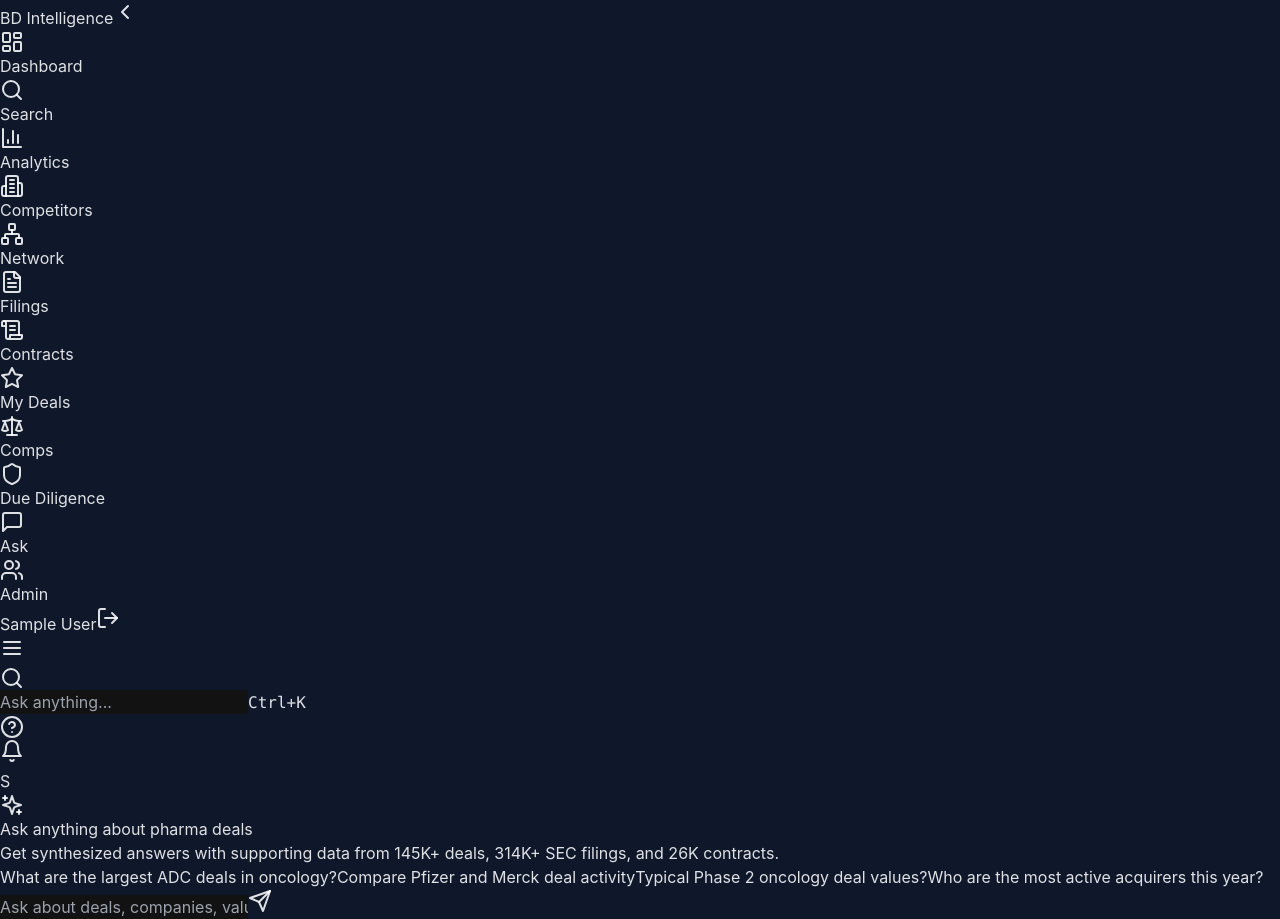
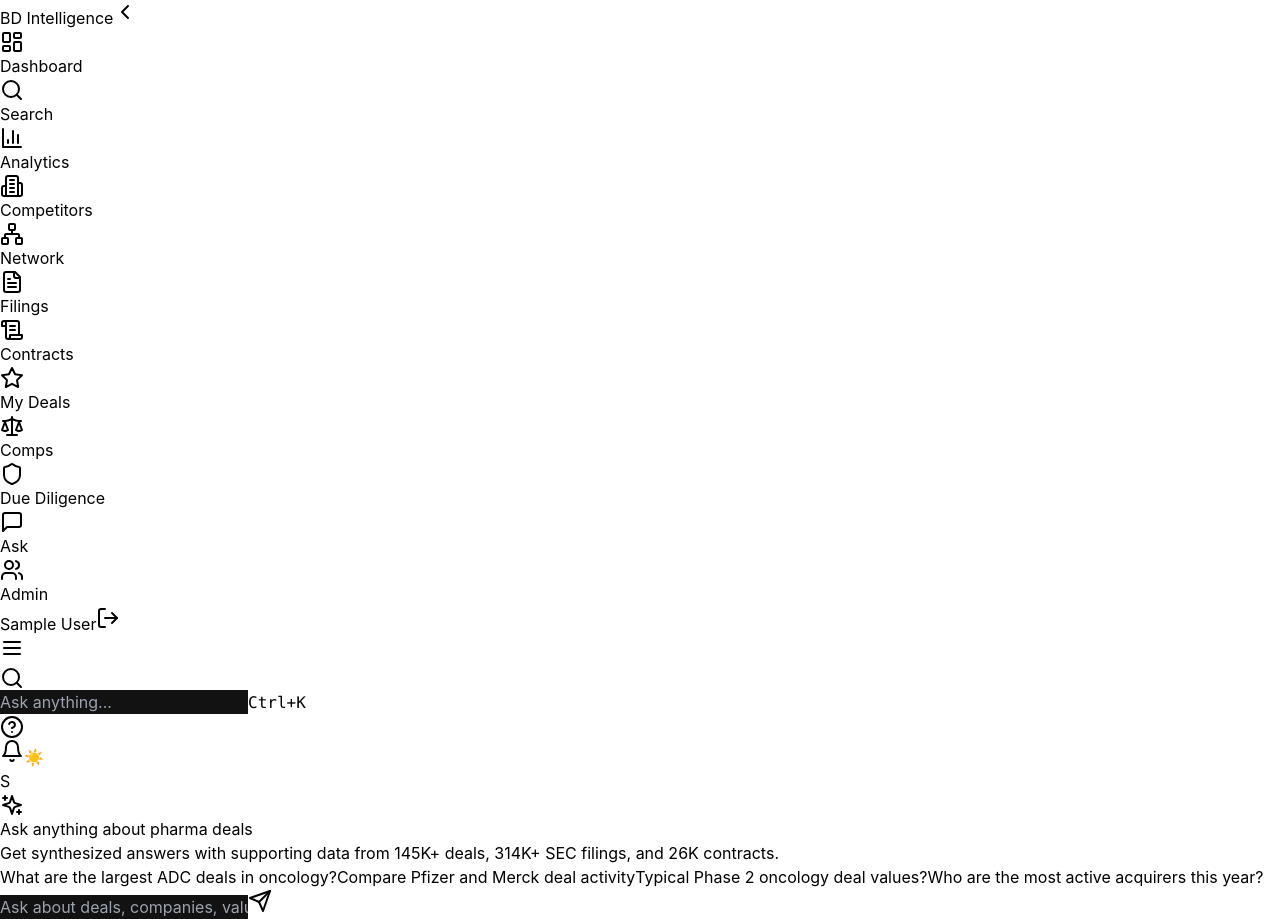
Before and after one commit to mcbuckeye/onebd, a React (Vite) app in the folder frontend/: page /chat in a window 1280 px wide. Built offline with nearby package versions, Linux system fonts and the light colour scheme; sample sign-in values are in the browser's storage.

Commit message:
feat: add light/dark mode toggle with ThemeToggle component

```diff
--- /dev/null
+++ b/frontend/src/components/ThemeToggle.tsx
@@ -0,0 +1,31 @@
+import { useEffect } from 'react';
+
+export default function ThemeToggle() {
+  const root = document.documentElement;
+
+  // Initialize theme from localStorage
+  useEffect(() => {
+    const saved = localStorage.getItem('theme');
+    if (saved === 'dark') {
+      root.classList.add('dark-mode');
+    } else {
+      root.classList.remove('dark-mode');
+    }
+  }, [root]);
+
+  const toggle = () => {
+    const isDark = root.classList.toggle('dark-mode');
+    localStorage.setItem('theme', isDark ? 'dark' : 'light');
+  };
+
+  return (
+    <button
+      onClick={toggle}
+      className="p-1 rounded hover:bg-slate-800"
+      aria-label="Toggle dark mode"
+    >
+      {/* Simple sun/moon icons using Unicode */}
+      {root.classList.contains('dark-mode') ? '🌙' : '☀️'}
+    </button>
+  );
+}
--- a/frontend/src/layouts/MainLayout.tsx
+++ b/frontend/src/layouts/MainLayout.tsx
@@ -8,6 +8,7 @@ import {
 } from 'lucide-react';
 import { useAuth } from '../contexts/AuthContext';
 import { useKeyboardShortcuts } from '../hooks/useKeyboardShortcuts';
+import ThemeToggle from '../components/ThemeToggle';
 
 const NAV_ITEMS = [
   { to: '/', icon: LayoutDashboard, label: 'Dashboard' },
@@ -169,6 +170,9 @@ export default function MainLayout() {
             <Bell className="w-5 h-5 text-slate-400" />
           </button>
 
+          {/* Theme toggle */}
+          <ThemeToggle />
+
           {/* User avatar */}
           <div className="w-8 h-8 rounded-full bg-blue-600 flex items-center justify-center text-sm font-medium">
             {user?.name?.[0] || user?.email?.[0] || '?'}
--- a/frontend/src/main.tsx
+++ b/frontend/src/main.tsx
@@ -2,6 +2,7 @@ import React from 'react'
 import ReactDOM from 'react-dom/client'
 import App from './App.tsx'
 import './index.css'
+import './styles/themes.css'
 
 ReactDOM.createRoot(document.getElementById('root')!).render(
   <React.StrictMode>
--- /dev/null
+++ b/frontend/src/styles/themes.css
@@ -0,0 +1,17 @@
+/* Theme variables on root for default light mode */
+:root {
+  --bg-color: #ffffff;
+  --text-color: #000000;
+}
+
+/* Dark mode overrides when .dark-mode class is on <html> */
+.dark-mode {
+  --bg-color: #121212;
+  --text-color: #e0e0e0;
+}
+
+/* Apply variables to body for global light/dark */
+body {
+  background-color: var(--bg-color);
+  color: var(--text-color);
+}
```
